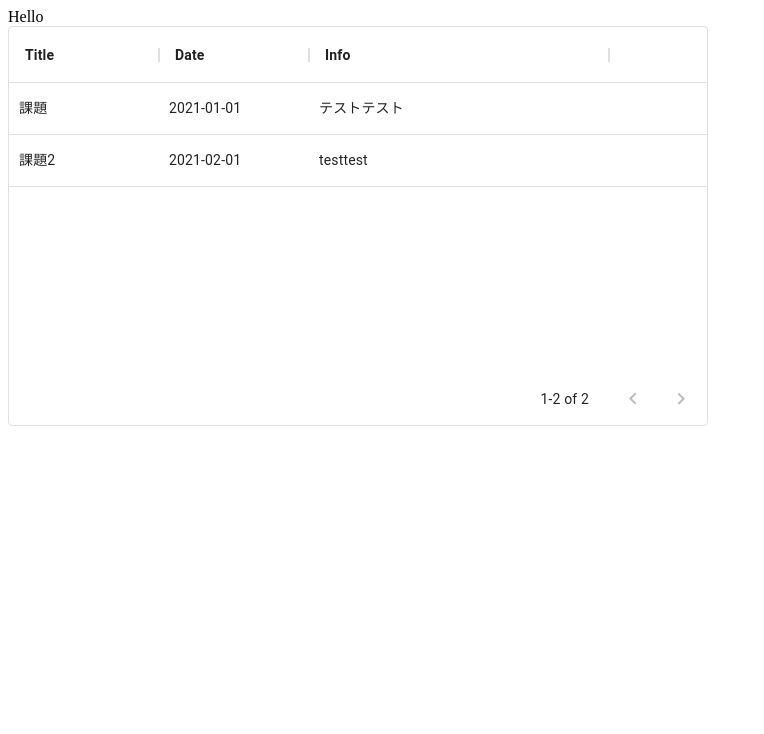
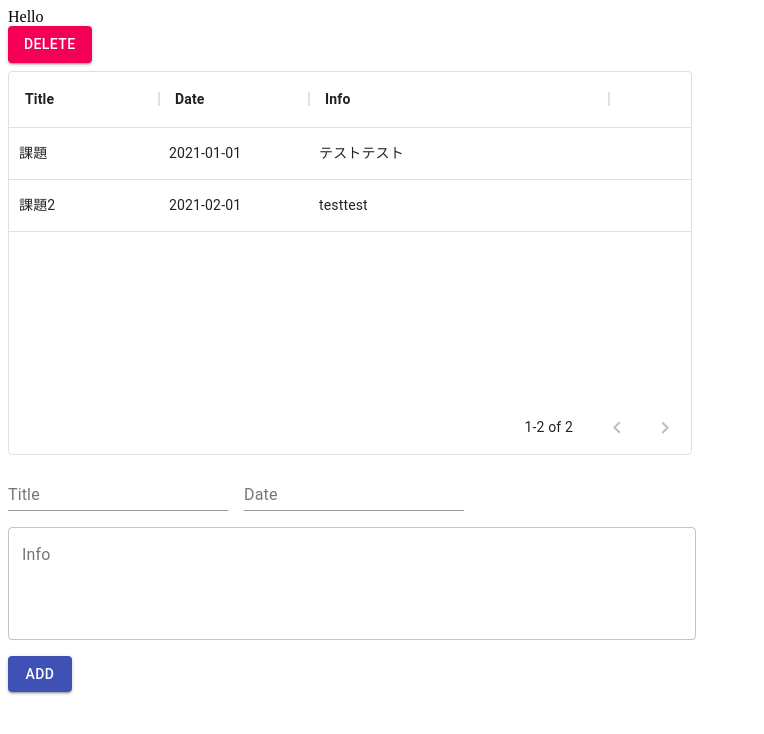
Before and after one commit to KouheiFurukawa/memo-app, a React app: page / in a window 1280 px wide. Shown: the top 734 px of the page, without its empty margins (0-764 px from the left). Built offline with nearby package versions, Linux system fonts and the light colour scheme; the HTML template or start-up script is replaced by a standard one.

Commit message:
implement components

```diff
--- /dev/null
+++ b/src/component/InputComponent.jsx
@@ -0,0 +1,27 @@
+import React from 'react';
+import { Button, TextField, Grid } from '@material-ui/core';
+
+const InputComponent = () => (
+  <Grid container spacing={2} style={{ width: '720px' }}>
+    <Grid container item spacing={2} xs={12}>
+      <Grid item>
+        <TextField id="standard-basic" label="Title" />
+      </Grid>
+      <Grid item>
+        <TextField label="Date" />
+      </Grid>
+    </Grid>
+    <Grid container item spacing={2} xs={12}>
+      <Grid item style={{ width: '100%' }}>
+        <TextField label="Info" multiline variant="outlined" rows={4} style={{ width: '100%' }} />
+      </Grid>
+    </Grid>
+    <Grid container item spacing={2}>
+      <Grid item>
+        <Button variant="contained" color="primary">Add</Button>
+      </Grid>
+    </Grid>
+  </Grid>
+);
+
+export default InputComponent;
--- a/src/component/TableComponent.jsx
+++ b/src/component/TableComponent.jsx
@@ -1,32 +1,35 @@
-import React from "react";
+import React from 'react';
 import { DataGrid } from '@material-ui/data-grid';
-import '../style/table.css'
+import { Grid } from '@material-ui/core';
+import '../style/table.css';
 
-const TableComponent = (props) => {
+const TableComponent = () => {
   const columns = [
     { field: 'title', headerName: 'Title', width: 150 },
     { field: 'date', headerName: 'Date', width: 150 },
     { field: 'info', headerName: 'Info', width: 300 },
-    ]
+  ];
   const data = [
     {
       id: 0,
       title: '課題',
       date: '2021-01-01',
-            info: 'テストテスト'
+      info: 'テストテスト',
     },
     {
       id: 1,
       title: '課題2',
       date: '2021-02-01',
-            info: 'testtest'
-        }
-    ]
+      info: 'testtest',
+    },
+  ];
   return (
-        <div style={{ height: 400, width: 700 }}>
+    <Grid container spacing={2}>
+      <Grid item style={{ height: 400, width: 700 }}>
         <DataGrid rows={data} columns={columns} pageSize={5} />
-        </div>
-    )
-}
+      </Grid>
+    </Grid>
+  );
+};
 
 export default TableComponent;
--- a/src/container/AppContainer.jsx
+++ b/src/container/AppContainer.jsx
@@ -1,13 +1,19 @@
 import React from 'react';
-import Table from '../component/TableComponent'
+import { Button, Grid } from '@material-ui/core';
+import Table from '../component/TableComponent';
+import Inputs from '../component/InputComponent';
 
-const AppContainer = () => {
-    return (
-        <div>
-            Hello
-            <Table/>
-        </div>
-    );
-};
+const AppContainer = () => (
+  <div>
+    Hello
+    <Grid container spacing={2}>
+      <Grid item>
+        <Button variant="contained" color="secondary">Delete</Button>
+      </Grid>
+    </Grid>
+    <Table />
+    <Inputs />
+  </div>
+);
 
 export default AppContainer;
```
Also changed, not shown: src/index.jsx (+7 -8 lines). Lines whose indentation alone changed are shown as unchanged.
